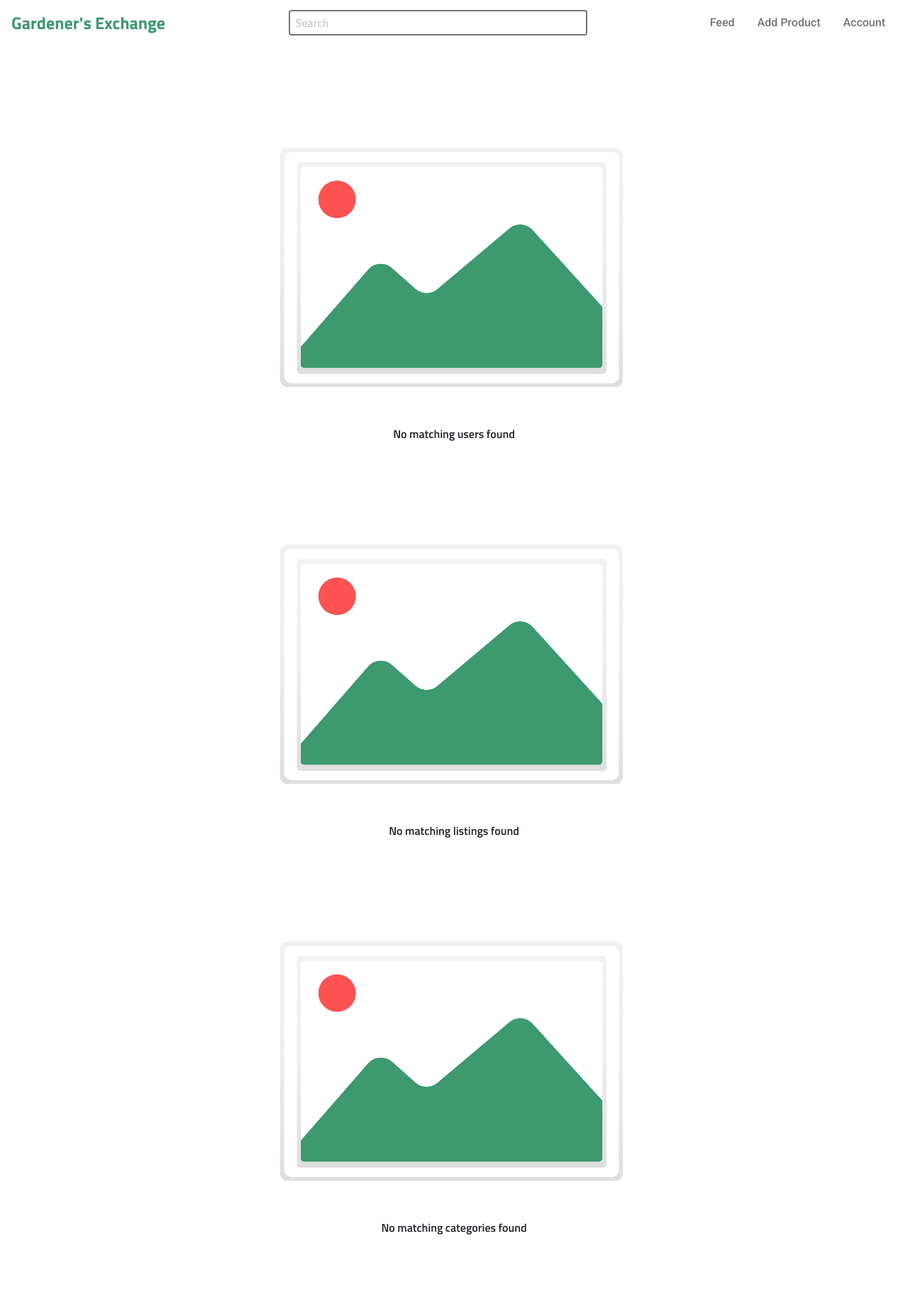
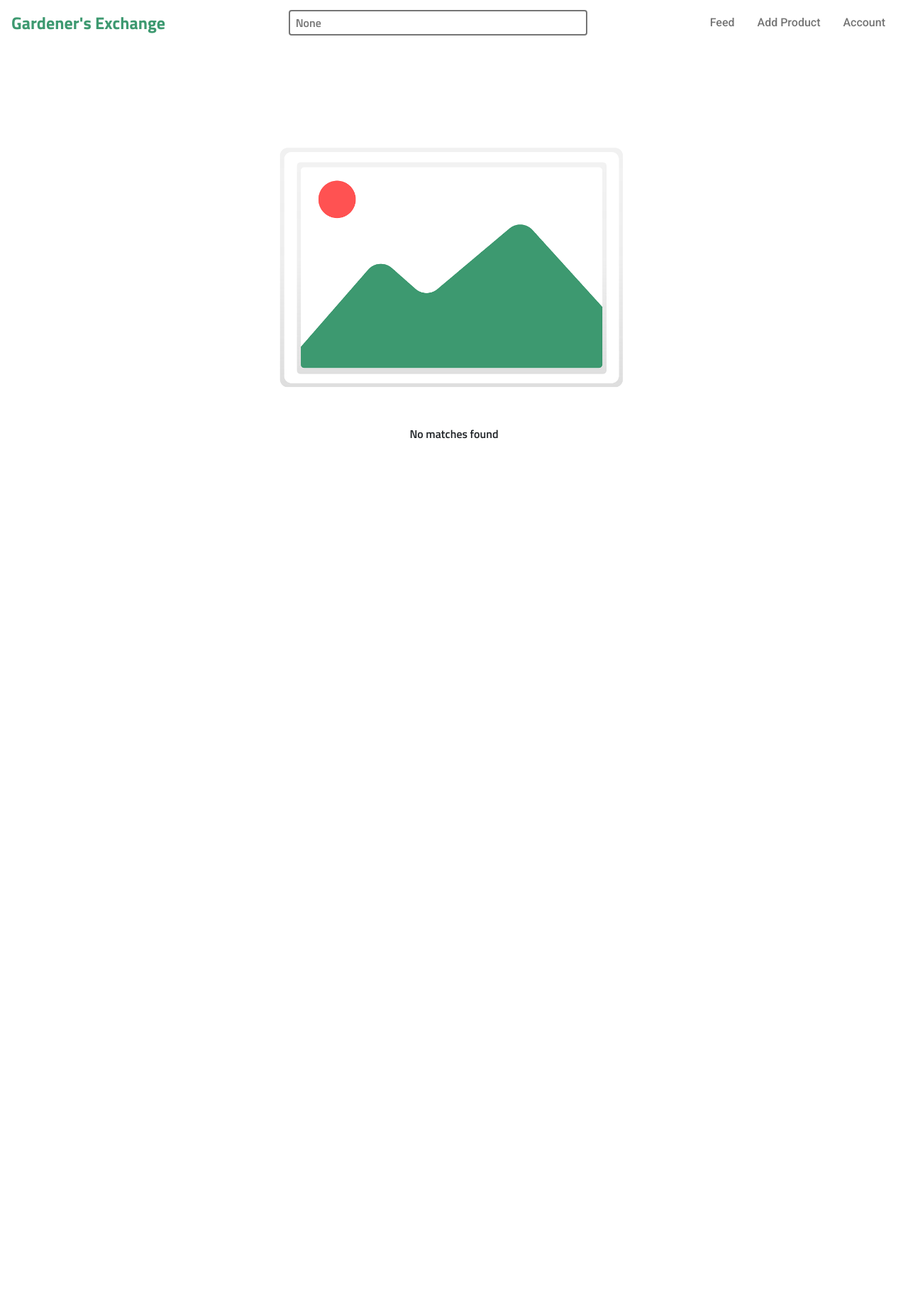
Before and after one commit to hanneswidrig/taj-mahal, a Flask app: page /search in a window 1280 px wide. Shown: the whole page at 71% size. After the commit the page ends 618 px from the top, so only its background shows below. Run offline with Flask 2, Linux system fonts and the light colour scheme; parts of the project's set-up code (start-up, migrations or seed data) failed here and were passed over; some libraries are stand-ins or nearby versions.

Commit message:
Searching/filtering is functional, categories lacking styling

```diff
--- a/app.py
+++ b/app.py
@@ -37,18 +37,11 @@ def search():
 		results = {'listings': listings,'categories': categories, 'users': users}
 		if search_q is not None:
 			results = route_functions.search(results, search_q)
-			listings = results['listings']
-			categories = results['categories']
-			users = results['users']
-		else:
-			search_q = ''
+
 		if filter_q is not None:
-			listings = route_functions.filter_choice(listings, int(filter_q), search_q)
-		else:
-			pass
+			results = route_functions.filter(results, int(filter_q), search_q)
 
-		return render_template('search.html', listings=listings,
-		categories=categories, users=users, search_query=search_q)
+		return render_template('search.html',results=results,search_query=search_q)
 
 
 @app.route('/listing/<int:id>')
@@ -112,4 +105,4 @@ def user_profile(user_id):
 		return 'User ID: {0}'.format(user_id)
 
 
-app.run(host='localhost', port=5000, debug=True)
+app.run(host='0.0.0.0', port=5000, debug=True)
--- a/db/seed_tables.sql
+++ b/db/seed_tables.sql
@@ -4,7 +4,7 @@ values (1, 1, 'hannes', 'hannes', 'hannes', 'widrig', 'https://avatars0.githubus
 insert into public.user (user_id, address_id, username, password, first_name, last_name, profile_pic, bio)
 values (2, 1, 'amish', 'amish', 'amish', 'mishra', 'https://avatars0.githubusercontent.com/u/36204169?s=400&v=4', 'Lorem ipsum dolor sit amet, vix cu partem mollis, at mea reque accumsan. Mea novum nominavi accusamus no, utroque delicatissimi no sed. Quo te.');
 insert into public.user (user_id, address_id, username, password, first_name, last_name, profile_pic, bio)
-values (3, 1, 'john', 'john', 'john', 'meharg', 'https://avatars2.githubusercontent.com/u/7091411?s=400&v=4', 'Lorem ipsum dolor sit amet, vix cu partem mollis, at mea reque accumsan. Mea novum nominavi accusamus no, utroque delicatissimi no sed. Quo te.');
+values (3, 1, 'jon', 'jon', 'jon', 'meharg', 'https://avatars2.githubusercontent.com/u/7091411?s=400&v=4', 'Lorem ipsum dolor sit amet, vix cu partem mollis, at mea reque accumsan. Mea novum nominavi accusamus no, utroque delicatissimi no sed. Quo te.');
 insert into public.user (user_id, address_id, username, password, first_name, last_name, profile_pic, bio)
 values (4, 1, 'tim', 'tim', 'tim', 'ours', 'https://avatars2.githubusercontent.com/u/22141109?s=400&v=4', 'Lorem ipsum dolor sit amet, vix cu partem mollis, at mea reque accumsan. Mea novum nominavi accusamus no, utroque delicatissimi no sed. Quo te.');
 
--- a/templates/base.html
+++ b/templates/base.html
@@ -5,6 +5,7 @@
 	<meta charset="UTF-8">
 	<meta name="viewport" content="width=device-width, initial-scale=1.0">
 	<meta http-equiv="X-UA-Compatible" content="ie=edge">
+	<meta name="theme-color" content="#3D9970">
 	<title>{% block title %}{% endblock %}</title>
 
 	<!-- Links -->
--- a/templates/search.html
+++ b/templates/search.html
@@ -6,9 +6,9 @@
 <link rel="stylesheet" type="text/css" href="{{ url_for('static',filename='styles/search.css') }}">
 {% endblock %}
 {% block content %}
-{% if users %}
+{% if results['users'] %}
 <div class="user-container">
-{% for user in users %}
+	{% for user in results['users'] %}
 	<a href="{{ url_for('user_profile', user_id=user.user_id) }}" class="user-a">
 		<div class="user-card">
 			<div class="user-card-wrapper">
@@ -25,23 +25,19 @@
 	</a>
 	{% endfor %}
 </div>
-{% else %}
-<div class="no-results">
-	<img src="{{ url_for('static', filename='images/no-results.png') }}" alt="no results">
-	<span class="search-none">No matching users found</span>
-</div>
 {% endif %}
-{% if listings %}
+
+{% if results['listings'] %}
 <div class="listing-container">
 	<ul class="ul-listing">
-		{% for listing in listings %}
+		{% for listing in results['listings'] %}
 		<li>
 			<a href="{{ url_for('listing_detail', id=listing.listing_id) }}" class="listing-a">
 				<div class="listing" style="background-image: url('{{ listing.photo }}');">
 					<div class="listing-body">
 						<div class="bottom-left">
 							<span class="listing-title">{{ listing.title }}</span>
-							<span class="listing-price">{{ listing.price_per_unit }}</span>
+							<span class="listing-price">{{ '${:,.2f}'.format(listing.price_per_unit) }}</span>
 						</div>
 						<div class="bottom-right">
 							<span class="listing-more">More</span>
@@ -53,24 +49,19 @@
 		{% endfor %}
 	</ul>
 </div>
-{% else %}
+{% endif %}
+
+{% if results['categories'] %}
+<div class="category-container">
+	{% for category in results['categories'] %}
+	<div class="category-card">{{ category.name }}</div>
+	{% endfor %}
+</div>
+{% endif %}
+{% if not results['listings'] and not results['categories'] and not results['users'] %}
 <div class="no-results">
 	<img src="{{ url_for('static', filename='images/no-results.png') }}" alt="no results">
-	<span class="search-none">No matching listings found</span>
-</div>
-{% endif %}
-{% if categories %}
-<div class="category-container">
-	<ul class="ul-category">
-		{% for category in categories %}
-		<li>{{ category.name }}</li>
-		{% endfor %}
-	</ul>
-</div>
-{% else %}
-<div class="no-results">
-	<img src="{{ url_for('static', filename='images/no-results.png') }}" alt="no results">
-	<span class="search-none">No matching categories found</span>
+	<span class="search-none">No matches found</span>
 </div>
 {% endif %}
 {% endblock %}
```
Also changed, not shown: route_functions.py (+8 -10 lines). Lines whose indentation alone changed are shown as unchanged.
